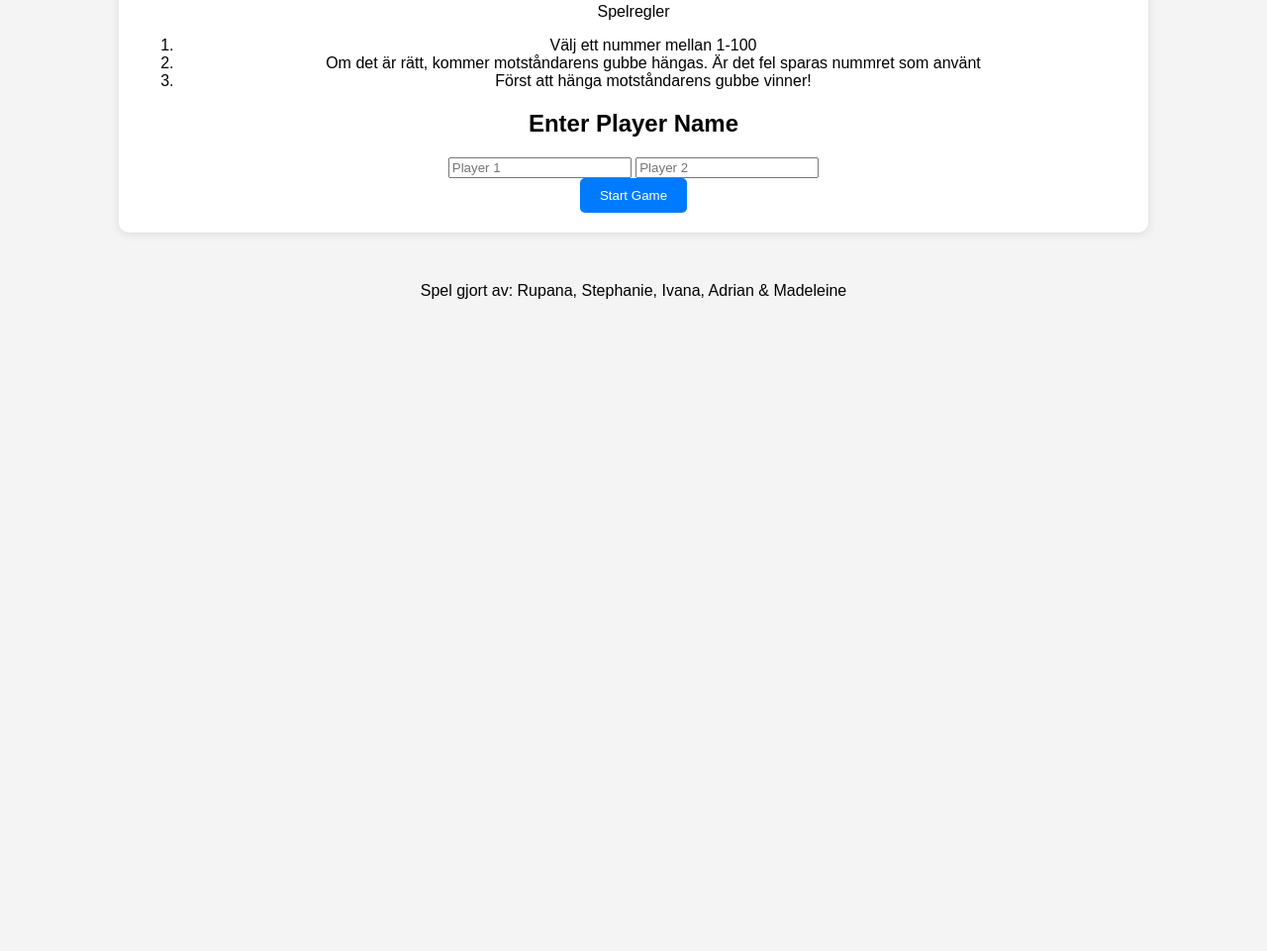
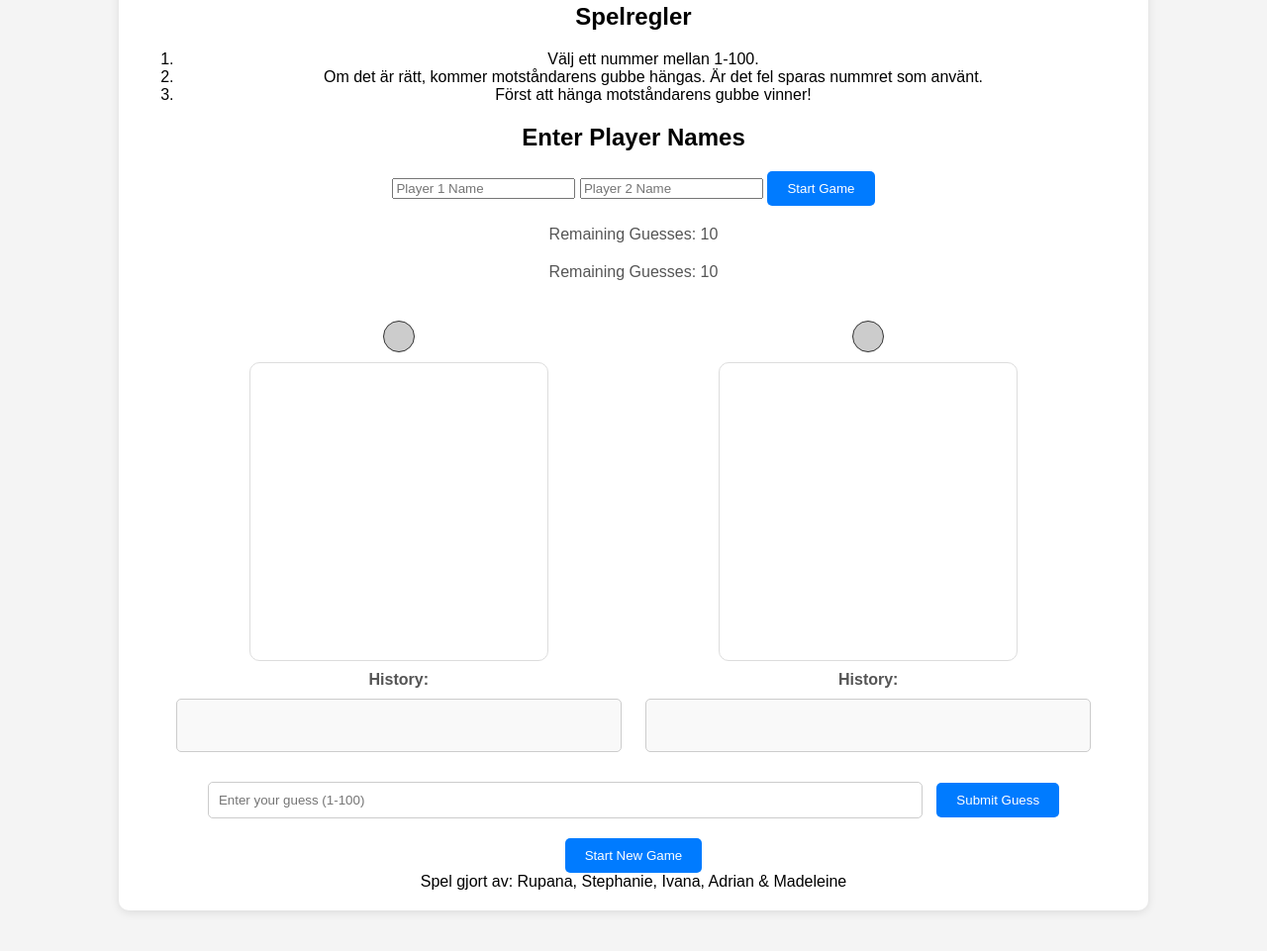
Before and after one commit to madeleineMU24/hangman-project, a plain HTML site: page index.html in a window 1280 px wide. Shown: the part 145-1106 px from the top of the page at 99% size. Before the commit the page ends 800 px from the top, so only its background shows below. Drawn offline with Linux system fonts and the light colour scheme.

Commit message:
Hg 011 (#21)
* Tsst

* Switch_Players_Function

* Resolving conflict

* Ändringen"Fel gissningen Lyser Röd" och Rätt Grån.

* Update the remaining guesses display

* Make some changes to see the how many guess is left

* Hängade gubbe

---------

Co-authored-by: Rupana <sistajag@gmail.com>

```diff
--- a/index.html
+++ b/index.html
@@ -9,23 +9,35 @@
 <body>
     <div class="container">
         <header><h1>Här spelas Hänga-Gubbe</h1></header>
-        <section>Spelregler
-            <ol><li>Välj ett nummer mellan 1-100</li>
-        <li>Om det är rätt, kommer motståndarens gubbe hängas. Är det fel sparas nummret som använt</li>
-            <li>Först att hänga motståndarens gubbe vinner!</li></ol>
+        <section>
+            <h2>Spelregler</h2>
+            <ol>
+                <li>Välj ett nummer mellan 1-100.</li>
+                <li>Om det är rätt, kommer motståndarens gubbe hängas. Är det fel sparas nummret som använt.</li>
+                <li>Först att hänga motståndarens gubbe vinner!</li>
+            </ol>
         </section>
-        <div id="name-input">
-            <h2>Enter Player Name</h2>
-            <input type="text" id="player1" placeholder="Player 1">
-            <input type="text" id="player2" placeholder="Player 2">
-        </div>
-        <button id="start-game">Start Game</button>
+        <div id="name-input-section">
+            <h2>Enter Player Names</h2>
+            <input type="text" id="player1-name" placeholder="Player 1 Name">
+            <input type="text" id="player2-name" placeholder="Player 2 Name">
+            <button id="start-game-button">Start Game</button>
         </div>
 
-    <!--Game Area-->
-    <div id="game-container" hidden>
+        <!-- Player Info Section -->
+        <div id="player1-info">
+            <h3 id="player1-display-info"></h3>
+            <p>Remaining Guesses: <span id="player1-guesses-left">10</span></p>
+        </div>
+        <div id="player2-info">
+            <h3 id="player2-display-info"></h3>
+            <p>Remaining Guesses: <span id="player2-guesses-left">10</span></p>
+        </div>
+
+        <!-- Game Area -->
+        <div id="game-container" class="hide">
             <div class="player-section">
-          <h2 id="player1-display"></h2>
+                <h2 id="player1-display-game"></h2>
                 <div class="light-container">
                     <div id="player1-light" class="light"></div>
                 </div>
@@ -36,7 +48,7 @@
                 </div>
             </div>
             <div class="player-section">
-          <h2 id="player2-display"></h2>
+                <h2 id="player2-display-game"></h2>
                 <div class="light-container">
                     <div id="player2-light" class="light"></div>
                 </div>
@@ -48,22 +60,23 @@
             </div>
         </div>
 
-          <!-- New Game Section -->
-    <div id="new-game-container" hidden>
-        <h2 id="result-text"></h2>
-        <button id="new-game-button">Start New Game</button>
-      </div>
-    </div>
-    <script src="script.js"></script>
-      <!-- Input and Messages -->
-    <div id="user-input-section" hidden>
+        <!-- User Input Section -->
+        <div id="user-input-section" class="hide">
             <h3 id="turn-indicator"></h3>
-        <input type="number" id="guess" placeholder="Enter your guess (1-100)" />
+            <input type="number" id="guess" placeholder="Enter your guess (1-100)">
             <button id="submit-btn">Submit Guess</button>
             <p id="message"></p>
         </div>
 
+        <!-- New Game Section -->
+        <div id="new-game-container" class="hide">
+            <h2 id="result-text"></h2>
+            <button id="new-game-button">Start New Game</button>
+        </div>
 
         <footer>Spel gjort av: Rupana, Stephanie, Ivana, Adrian & Madeleine</footer>
+    </div>
+
+    <script src="script.js"></script>
 </body>
 </html>
--- a/script.js
+++ b/script.js
@@ -173,16 +173,16 @@ function setLight(player, color) {
     setTimeout(() => {
       light.classList.remove("red"); // Turn off red light after 1 second
     }, 1000);
-  }
-}
-
-// Switch to the next player's turn
+    // Switch to the next player's turn
 function switchTurn() {
   currentPlayer = currentPlayer === player1 ? player2 : player1;
   opponentPlayer = opponentPlayer === player1 ? player2 : player1;
   turnIndicator.textContent = `${currentPlayer.name}'s Turn`;
 }
-
+ // Draw the full hangman for the losing player
+function drawFullHangman(player) {
+  player.steps.forEach((step) => step());
+}
 
 // Event Listeners
 document.getElementById("start-game-button").addEventListener("click", startGame);
```
Lines whose indentation alone changed are shown as unchanged.
